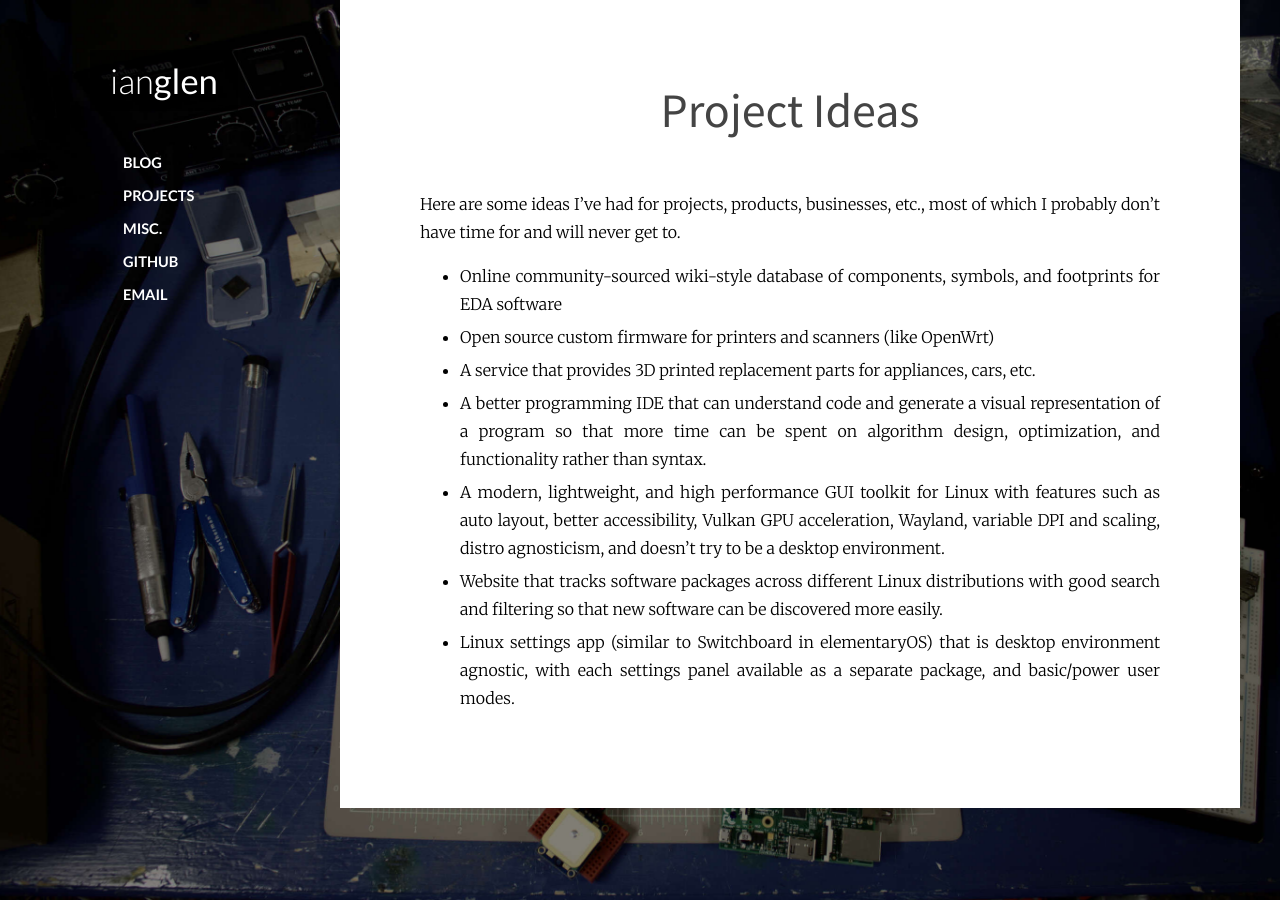
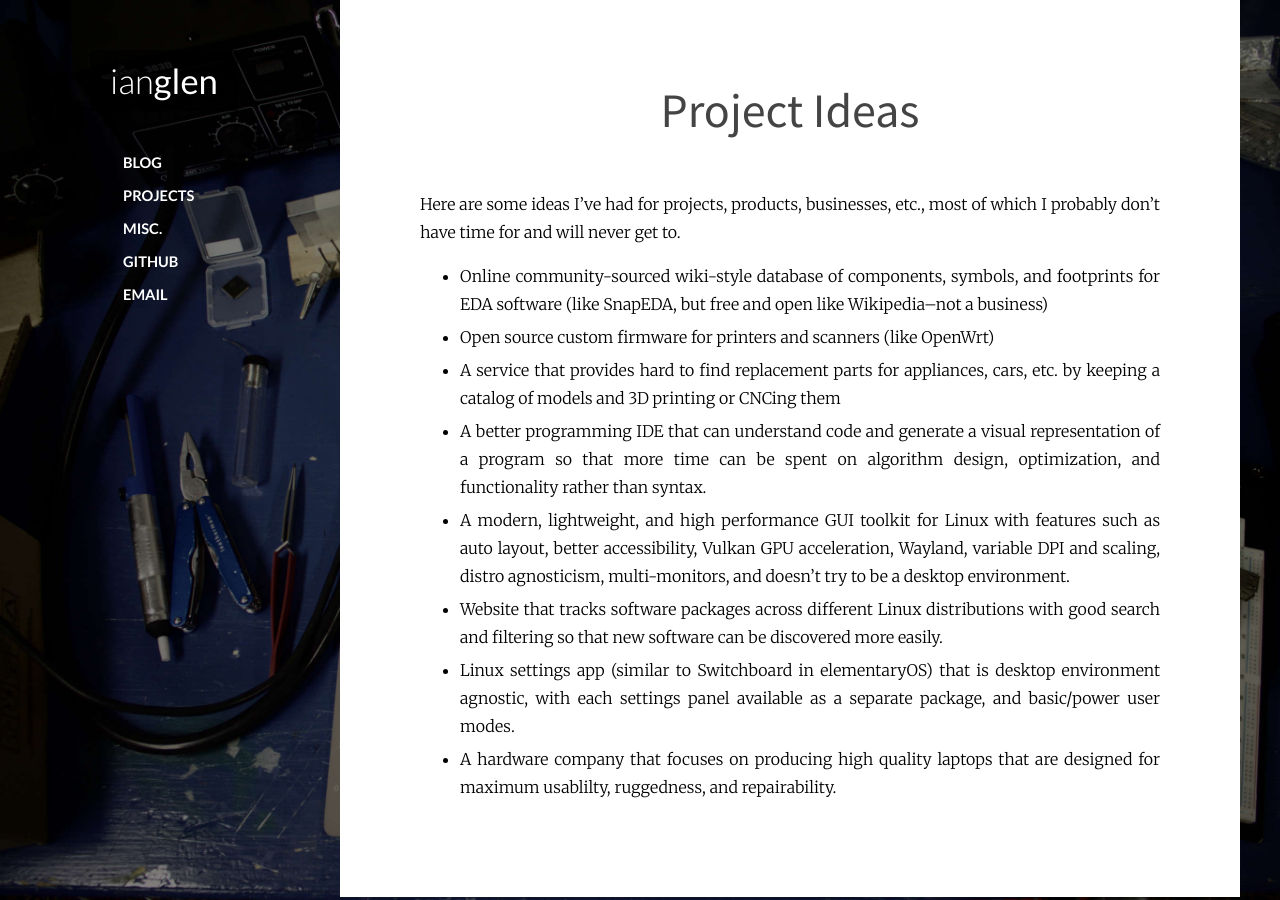
Before and after one commit to codeThatThinks/ianglen.me, a Jekyll site: the page built from misc/project-ideas.md, in a window 1280 px wide. Built offline with Jekyll 4.4.1, drawn with Linux system fonts in a browser that asks for light colours.

Commit message:
Updated project ideas

```diff
--- a/misc/project-ideas.md
+++ b/misc/project-ideas.md
@@ -7,10 +7,11 @@ excerpt: A list of ideas for projects, products, businesses, etc.
 
 Here are some ideas I've had for projects, products, businesses, etc., most of which I probably don't have time for and will never get to.
 
-* Online community-sourced wiki-style database of components, symbols, and footprints for EDA software
+* Online community-sourced wiki-style database of components, symbols, and footprints for EDA software (like SnapEDA, but free and open like Wikipedia--not a business)
 * Open source custom firmware for printers and scanners (like OpenWrt)
-* A service that provides 3D printed replacement parts for appliances, cars, etc.
+* A service that provides hard to find replacement parts for appliances, cars, etc. by keeping a catalog of models and 3D printing or CNCing them
 * A better programming IDE that can understand code and generate a visual representation of a program so that more time can be spent on algorithm design, optimization, and functionality rather than syntax.
-* A modern, lightweight, and high performance GUI toolkit for Linux with features such as auto layout, better accessibility, Vulkan GPU acceleration, Wayland, variable DPI and scaling, distro agnosticism, and doesn't try to be a desktop environment.
+* A modern, lightweight, and high performance GUI toolkit for Linux with features such as auto layout, better accessibility, Vulkan GPU acceleration, Wayland, variable DPI and scaling, distro agnosticism, multi-monitors, and doesn't try to be a desktop environment.
 * Website that tracks software packages across different Linux distributions with good search and filtering so that new software can be discovered more easily.
 * Linux settings app (similar to Switchboard in elementaryOS) that is desktop environment agnostic, with each settings panel available as a separate package, and basic/power user modes.
+* A hardware company that focuses on producing high quality laptops that are designed for maximum usablilty, ruggedness, and repairability.
```
